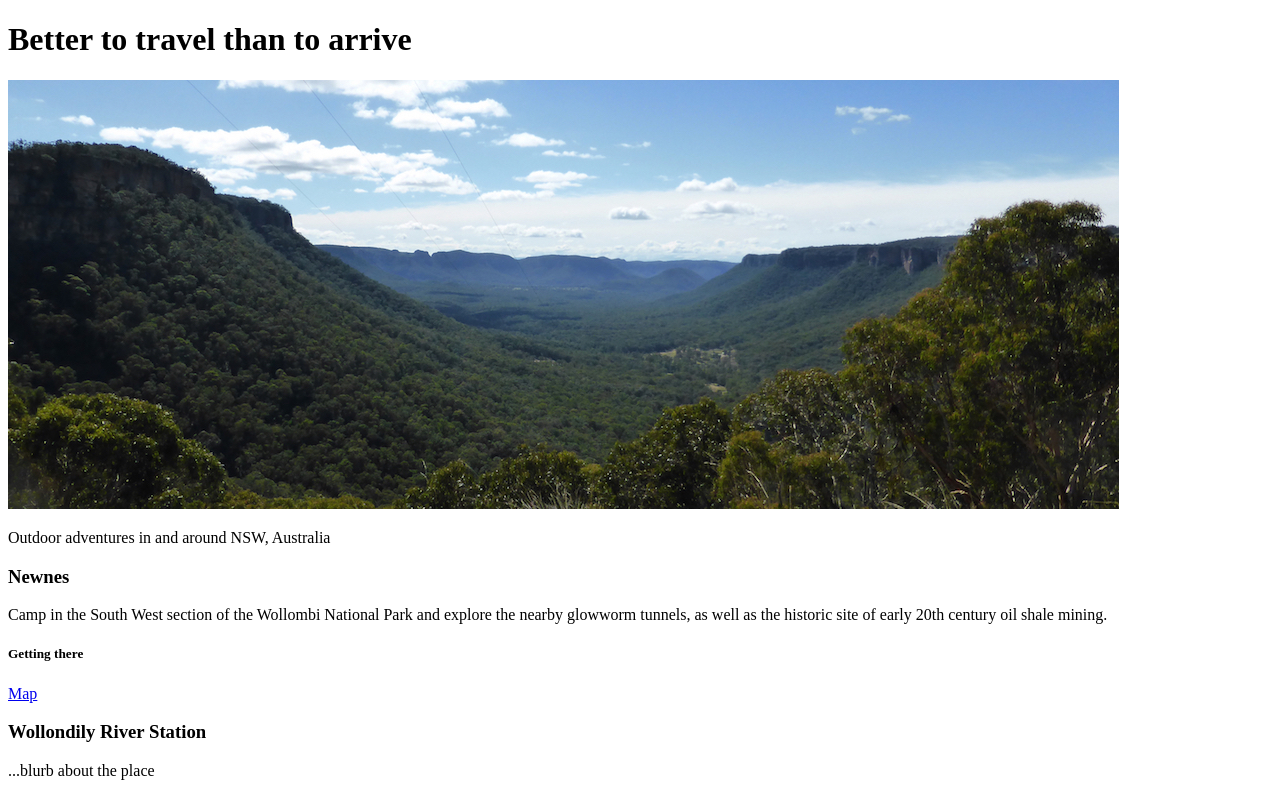
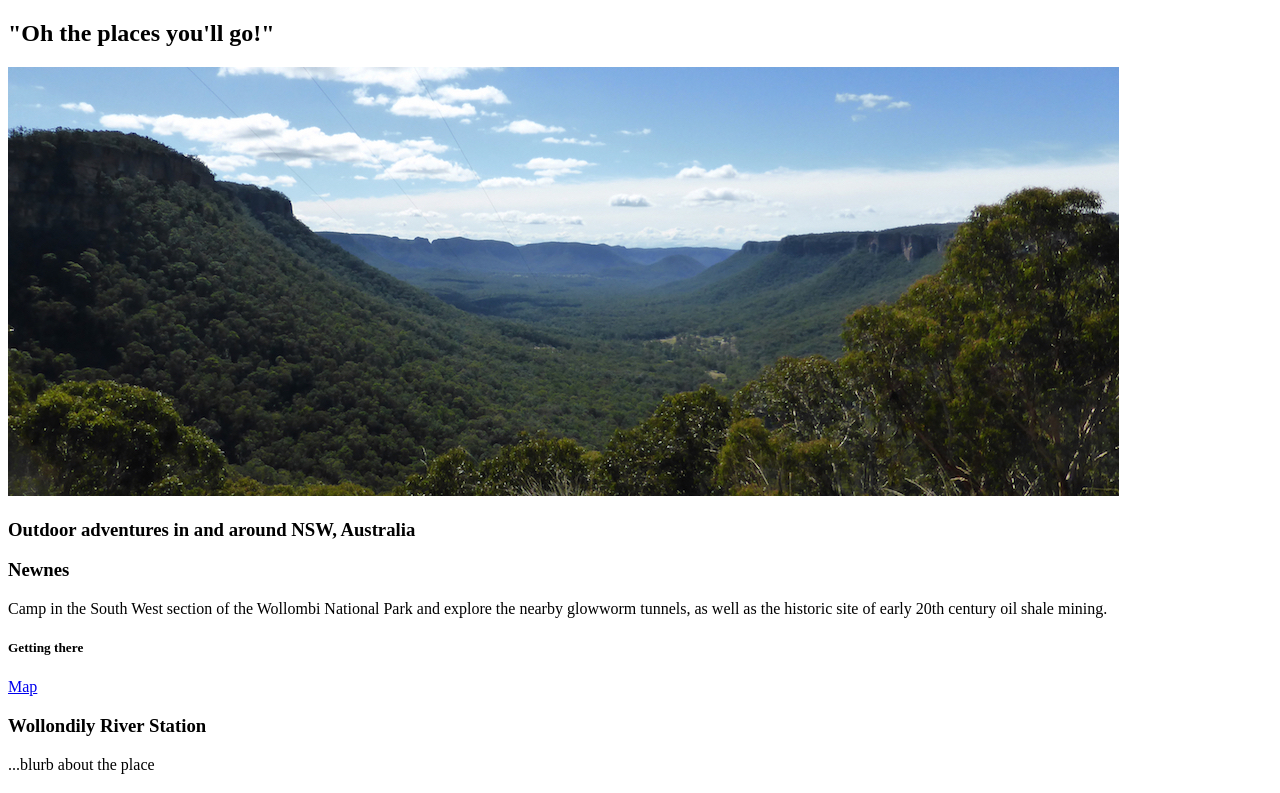
Before and after one commit to kathf/first-website, a website: page index.html in a window 1280 px wide. Shown: the top 793 px of the page. Drawn offline with Linux system fonts and the light colour scheme.

Commit message:
content update 3

```diff
--- a/index.html
+++ b/index.html
@@ -3,7 +3,7 @@
     <head>
         <meta charset="utf-8">
         <meta http-equiv="x-ua-compatible" content="ie=edge">
-        <title>So much better to travel than to arrive...</title>
+        <title>Oh the places you'll go!</title>
         <meta name="description" content="">
         <meta name="viewport" content="width=device-width, initial-scale=1">
     </head>
@@ -17,14 +17,14 @@
 
         </header>
 
-        <div>
-          <h1>Better to travel than to arrive</h1>
+        <section>
+          <h1>"Oh the places you'll go!"</h1>
           <img src="./img1.jpeg" alt="image">
-        </div>
+        </section>
 
-        <aside>
-          <p>Outdoor adventures in and around NSW, Australia </p>
-        </aside>
+        <section>
+          <h3>Outdoor adventures in and around NSW, Australia </p>
+        </section>
 
         <article>
           <section>
@@ -38,7 +38,7 @@
             <h3>Wollondily River Station</h3>
             <p> ...blurb about the place</p>
             <h5> Getting there</h5>
-            <a href=""> Map</a>
+            <a href="https://www.google.com.au/maps/place/Wollondilly+River+Station/@-34.306577,150.065796,15z/data=!4m2!3m1!1s0x0:0x8be92913daa206b2?sa=X&ei=_NE9VYVUpsebBajmgZgM&ved=0CIEBEPwSMBA"> Map</a>
           </section>
 
           <section>
```
